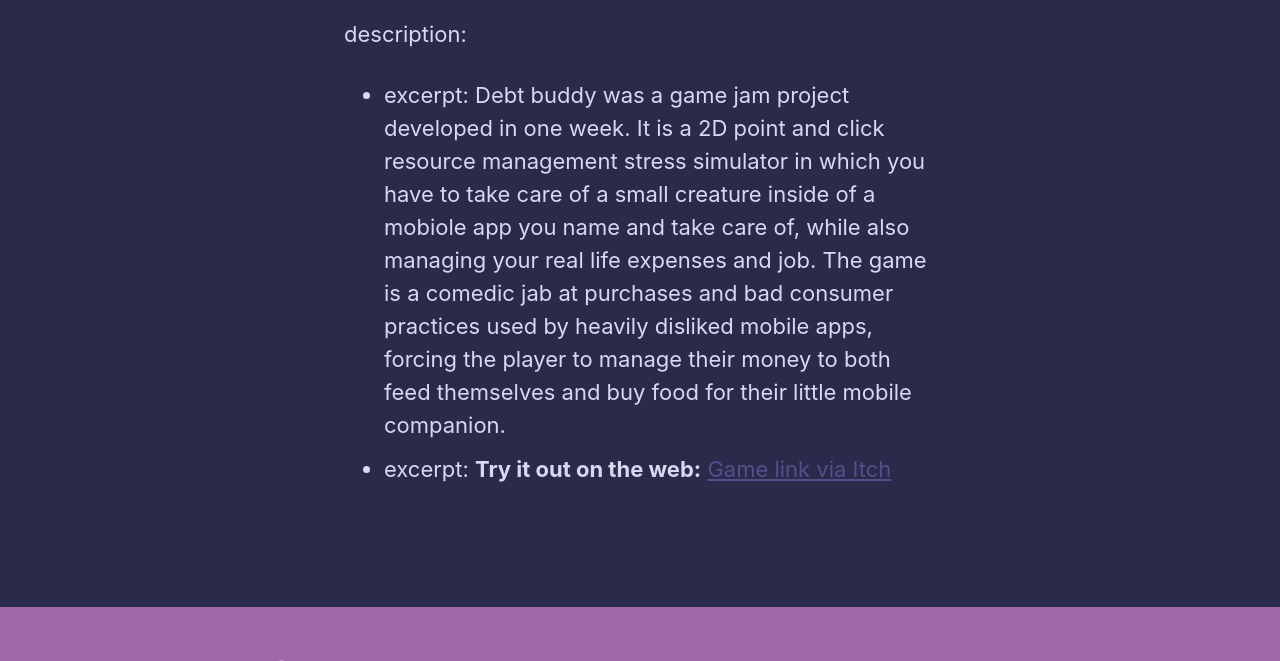
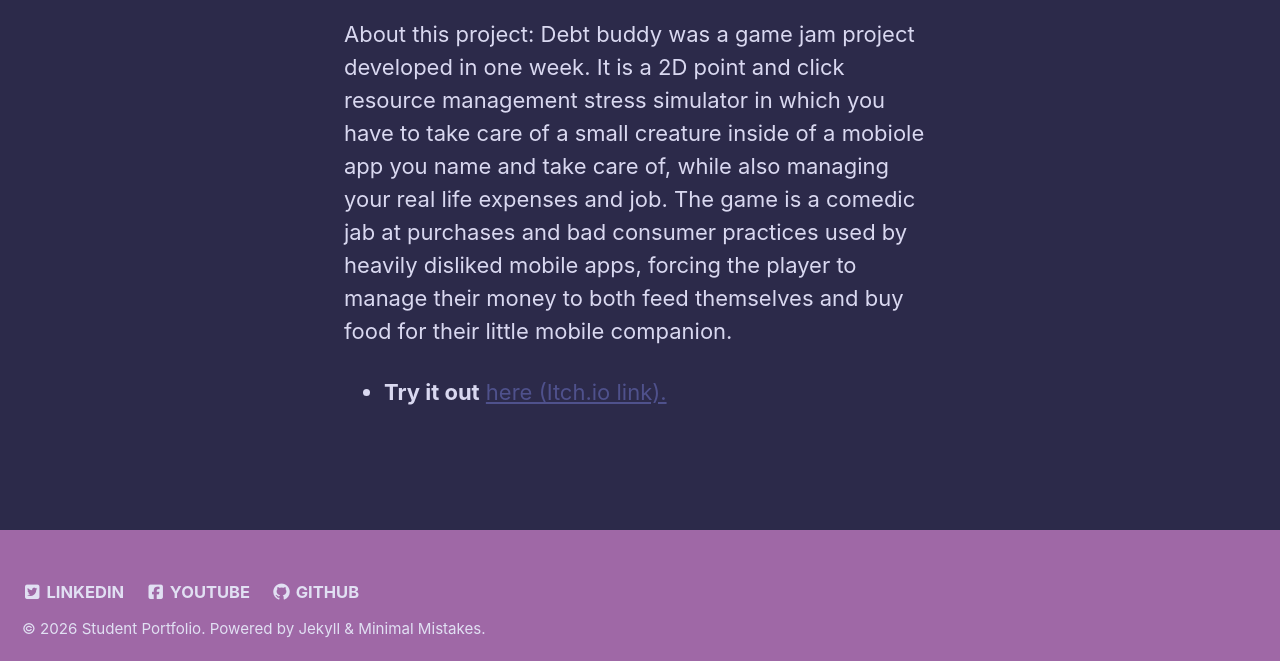
Before and after one commit to cmoss640/cmoss640.github.io, a Jekyll site: the page built from _pages/projects-game-jam.md, in a window 1280 px wide and 900 px high, scrolled down 529 px, cut to the strip 239-900 px from the top of the window. Built offline with Jekyll 4.4.1, drawn with Linux system fonts in a browser that asks for light colours.

Commit message:
Update project description for Debt Buddy

```diff
--- a/_pages/projects-game-jam.md
+++ b/_pages/projects-game-jam.md
@@ -22,7 +22,7 @@ gallery_gameart:
 ---
 {% include gallery id="gallery_gameart" layout="third" thumb_height="180px" %}
 {% include video id="7pDZE7IOfo-Q7QdF" provider="youtube" %}
-description:
-- excerpt: Debt buddy was a game jam project developed in one week. It is a 2D point and click resource management stress simulator in which you have to take care of a small creature inside of a mobiole app you name and take care of, while also managing your real life expenses and job. The game is a comedic jab at purchases and bad consumer practices used by heavily disliked mobile apps, forcing the player to manage their money to both feed themselves and buy food for their little mobile companion.
-- excerpt: **Try it out on the web:**
-<a href="https://cmossgames.itch.io/my-crippling-debt-buddy" target="_blank" rel="noopener noreferrer">Game link via Itch</a>
+About this project:
+Debt buddy was a game jam project developed in one week. It is a 2D point and click resource management stress simulator in which you have to take care of a small creature inside of a mobiole app you name and take care of, while also managing your real life expenses and job. The game is a comedic jab at purchases and bad consumer practices used by heavily disliked mobile apps, forcing the player to manage their money to both feed themselves and buy food for their little mobile companion.
+- **Try it out**
+<a href="https://cmossgames.itch.io/my-crippling-debt-buddy" target="_blank" rel="noopener noreferrer">here (Itch.io link).</a>
```
